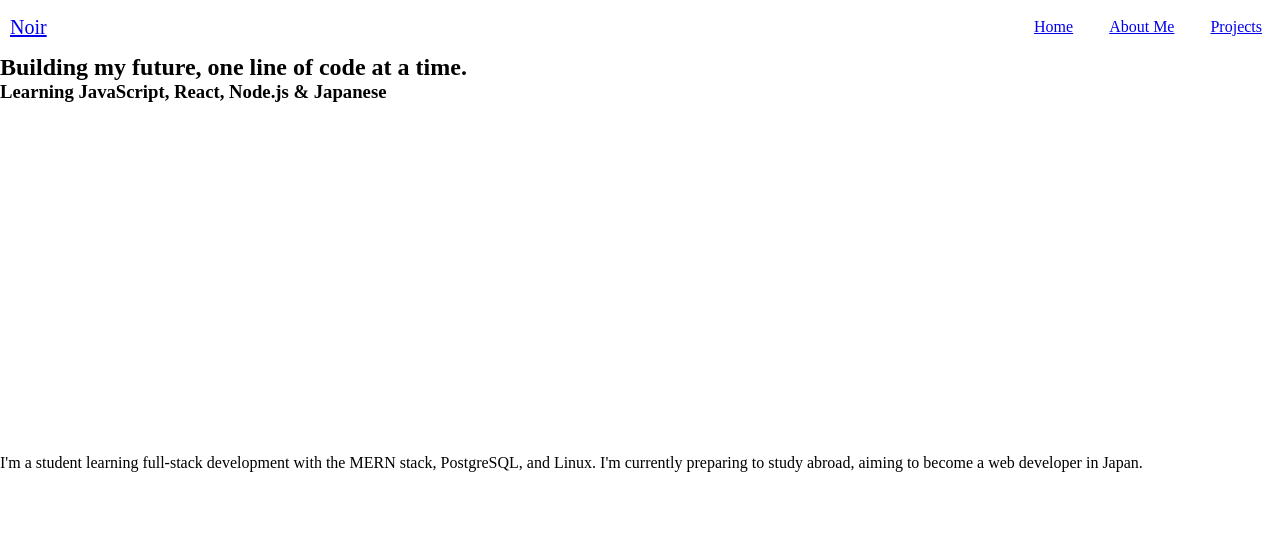
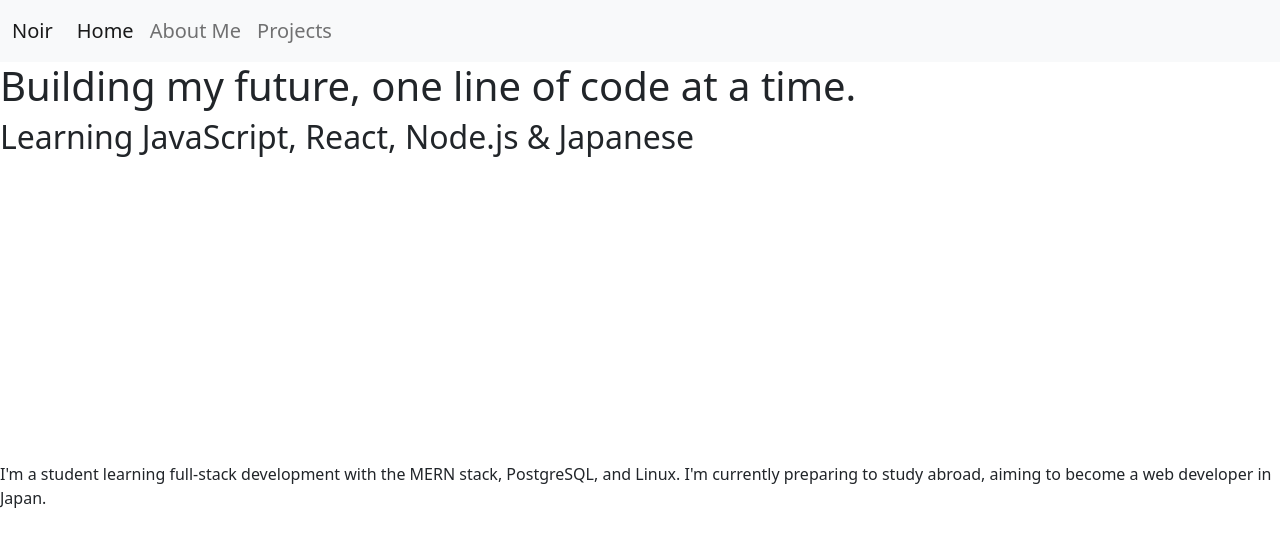
Before and after one commit to noir315s/Personal-Portfolio-Page, a website: page index.html in a window 1280 px wide. Drawn offline with nearby package versions, Linux system fonts and the light colour scheme.

Commit message:
Using Bootstrap

```diff
--- a/index.html
+++ b/index.html
@@ -4,28 +4,37 @@
     <meta charset="UTF-8">
     <meta name="viewport" content="width=device-width, initial-scale=1.0">
     <title>Personal Portfolio</title>
+    <link href="https://cdn.jsdelivr.net/npm/bootstrap@5.0.2/dist/css/bootstrap.min.css" rel="stylesheet" integrity="sha384-EVSTQN3/azprG1Anm3QDgpJLIm9Nao0Yz1ztcQTwFspd3yD65VohhpuuCOmLASjC" crossorigin="anonymous">
     <link rel="stylesheet" href="styles.css">
+    <link rel="preconnect" href="https://fonts.googleapis.com">
+<link rel="preconnect" href="https://fonts.gstatic.com" crossorigin>
+<link href="https://fonts.googleapis.com/css2?family=Raleway&display=swap" rel="stylesheet">
 </head>
 <body>
 
     <!-- nav bar -->
-    <nav>
-        <div class="logo">
-            <a href="#"><p>Noir</p></a>
+<nav class="navbar navbar-expand-lg navbar-light bg-light">
+    <div class="container-fluid">
+        <a class="navbar-brand" href="#">Noir</a>
+        <button class="navbar-toggler" type="button" data-bs-toggle="collapse" data-bs-target="#navbarNavAltMarkup" aria-controls="navbarNavAltMarkup" aria-expanded="false" aria-label="Toggle navigation">
+            <span class="navbar-toggler-icon"></span>
+        </button>
+        <div class="collapse navbar-collapse" id="navbarNavAltMarkup">
+            <div class="navbar-nav">
+                <a class="nav-link active" aria-current="page" href="#">Home</a>
+                <a class="nav-link" href="#">About Me</a>
+                    <a class="nav-link" href="#">Projects</a>
+            </div>
         </div>
-        <ul>
-            <li><a href="#">Home</a></li>
-            <li><a href="#">About Me</a></li>
-            <li><a href="#">Projects</a></li>
-        </ul>
-    </nav>
+    </div>
+</nav>
     <!-- nav bar -->
 
     <!-- contents -->
     <main>
         <section class="headline">
             <h1>Building my future, one line of code at a time.</h1>
-            <h3>Learning JavaScript, React, Node.js & Japanese</h3>
+            <h2>Learning JavaScript, React, Node.js & Japanese</h2>
         </section>
         <section class="subheadline">
             <p>
@@ -35,5 +44,7 @@
         </section>
     </main>
 
+    <script src="https://cdn.jsdelivr.net/npm/bootstrap@5.0.2/dist/js/bootstrap.bundle.min.js" integrity="sha384-MrcW6ZMFYlzcLA8Nl+NtUVF0sA7MsXsP1UyJoMp4YLEuNSfAP+JcXn/tWtIaxVXM" crossorigin="anonymous"></script>
+
 </body>
 </html>
--- a/styles.scss
+++ /dev/null
@@ -1,36 +0,0 @@
-* {
-    margin: 0;
-    padding: 0;
-    box-sizing: border-box;
-}
-
-nav {
-    display: flex;
-    flex-wrap: wrap;
-    flex-direction: row;
-    justify-content: space-between;
-    align-items: center;
-
-    div {
-        width: 50vw;
-        font-size: 20px;
-
-        p {
-            padding: 10px;
-        }
-    }
-
-    ul {
-        width: 50vw;
-        display: flex;
-        flex-wrap: wrap;
-        flex-direction: row;
-        justify-content: flex-end;
-        align-items: center;
-
-        li {
-            padding: 18px;
-            list-style: none;
-        }
-    }
-}
```
